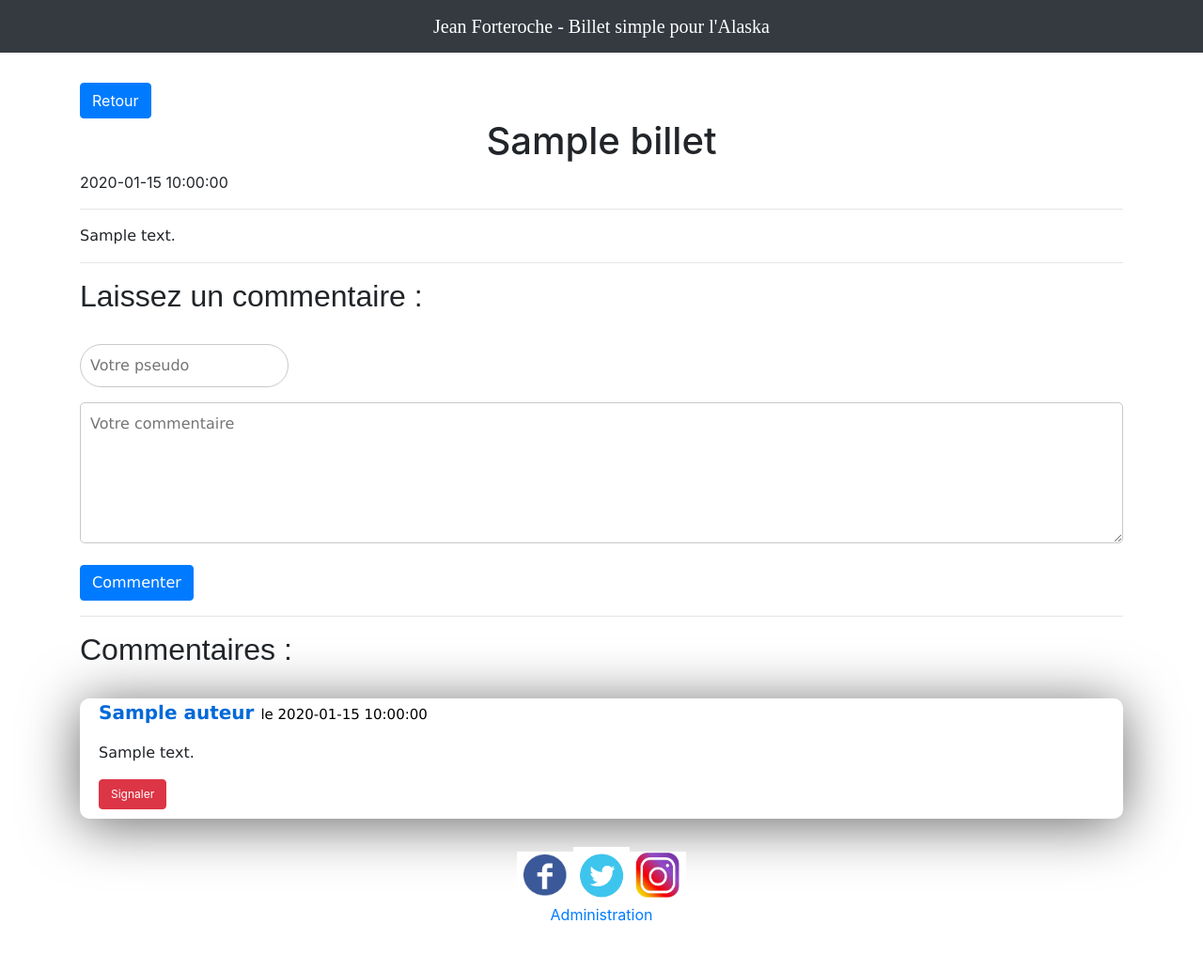
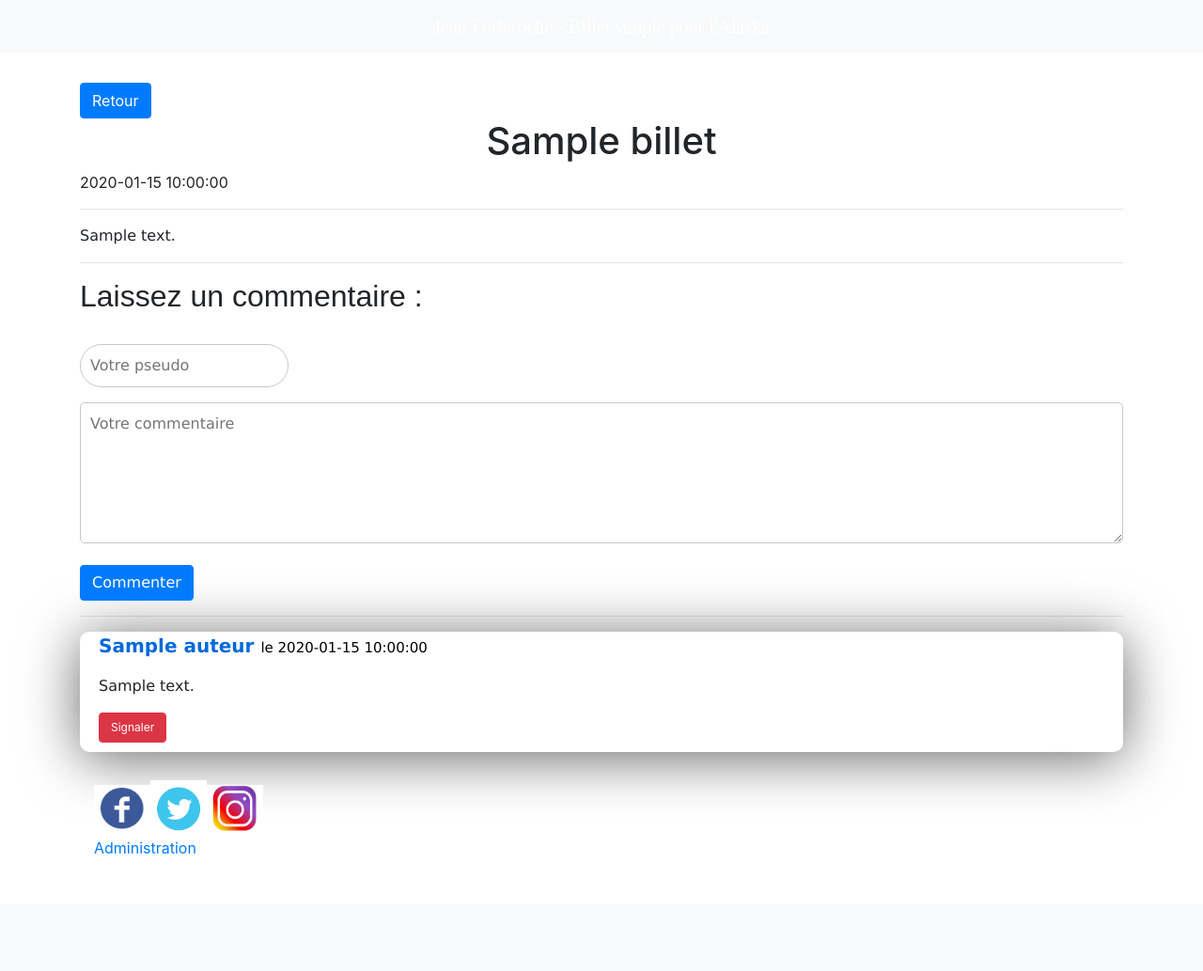
Before and after one commit to LYannick/BlogProjet4, a PHP site: template vue/vueBillet.php in a window 1280 px wide. Shown: the whole page at 94% size. After the commit the page ends 909 px from the top, so only its background shows below. Run offline with PHP 8.4, Linux system fonts and the light colour scheme; the template is opened without the code that fills it: most values are stand-ins (such as "Sample title", 1, 10 or a date in 2020).

Commit message:
legère modification

```diff
--- a/vue/gabarit.php
+++ b/vue/gabarit.php
@@ -10,24 +10,22 @@
   </head>
   <body>
     <header>
-      <nav id="navBar" class="navbar navbar-expand-md navbar-dark fixed-top bg-dark container-fluid">
+      <nav id="navBar" class="navbar navbar-expand-md navbar-dark fixed-top bg-light container-fluid">
         <a id="mainTitle" class="navbar-brand" href="http://projet4.alwaysdata.net">Jean Forteroche - Billet simple pour l'Alaska</a>
       </nav>
     </header>
 
-    <main role="main">
-      <div id = "contenu">
-        <?= $contenu ?>
-      </div>
-    </main>
+    <div id = "contenu">
+      <?= $contenu ?>
+    </div>
+
+    <footer class="container">
+      <p id="text_footer"><img src="img/fb_logo.jpg" height="50" width="60" alt="logo fb"/><img src="img/twitter_logo.png" height="60" width="60" alt="logo twitter"/><img src="img/insta_logo.jpg" height="50" width="60" alt="logo instagram"/></p>
+      <a href="admin/dashboard">Administration</a>
+    </footer>
 
     <script src="https://code.jquery.com/jquery-3.3.1.slim.min.js" integrity="sha384-q8i/X+965DzO0rT7abK41JStQIAqVgRVzpbzo5smXKp4YfRvH+8abtTE1Pi6jizo" crossorigin="anonymous"></script>
     <script src="https://cdnjs.cloudflare.com/ajax/libs/popper.js/1.14.7/umd/popper.min.js" integrity="sha384-UO2eT0CpHqdSJQ6hJty5KVphtPhzWj9WO1clHTMGa3JDZwrnQq4sF86dIHNDz0W1" crossorigin="anonymous"></script>
     <script src="https://stackpath.bootstrapcdn.com/bootstrap/4.3.1/js/bootstrap.min.js" integrity="sha384-JjSmVgyd0p3pXB1rRibZUAYoIIy6OrQ6VrjIEaFf/nJGzIxFDsf4x0xIM+B07jRM" crossorigin="anonymous"></script>
   </body>
-
-  <footer class="container" id="footer">
-    <p id="text_footer"><img src="img/fb_logo.jpg" height="50" width="60"/><img src="img/twitter_logo.png" height="60" width="60"/><img src="img/insta_logo.jpg" height="50" width="60"/></p>
-    <a href="admin/dashboard">Administration</a>
-  </footer>
 </html>
--- a/vue/vue.php
+++ b/vue/vue.php
@@ -6,7 +6,7 @@ class Vue{
     private $titre;
 
     public function __construct($action){
-        $this->fichier = "vue/vue" . $action . ".php";   // Création d'un chemin pour les vue
+        $this->fichier = "vue/vue" . $action . ".php";   // Détermination du nom du fichier vue à partir de l'action
     }
 
     public function generer($donnees){
--- a/vue/vueAccueil.php
+++ b/vue/vueAccueil.php
@@ -1,6 +1,6 @@
 <?php $this->titre = 'Jean-Forteroche'; ?>
 
-<main role="main">
+
   <div id="myCarousel" class="carousel slide container-fluid" data-ride="carousel">
     <ol class="carousel-indicators">
       <li data-target="#myCarousel" data-slide-to="0" class="active"></li>
@@ -52,13 +52,13 @@
 
       <div class="col-lg-4">
         <div class="card mb-4 shadow-sm">
-          <img src="img/alaska3.jpg" alt="Photo de l'Alaska" height="180">
+          <img src="img/alaska3.jpg" alt="Photo de l'Alaska" height="180" class="imgBillet">
           <div class="card-body">
             <h2><?= $billet['titre'] ?></h2>
             <p class="card-text"><?= substr($billet['contenu'],0,150) ?>...</p>
               <div class="d-flex justify-content-between align-items-center">
                 <div class="btn-group">
-                  <a href="<?= "index.php?action=billet&id=" . $billet['id'] ?>"><button type="button" class="btn btn-primary">Voir plus</button></a>
+                  <a class="btn btn-primary" href="<?= "index.php?action=billet&id=" . $billet['id'] ?>">Voir plus</a>
                 </div>
                 <small class="text-muted"><?= $billet['date'] ?></small>
               </div>
--- a/vue/vueBillet.php
+++ b/vue/vueBillet.php
@@ -19,16 +19,13 @@
         <p><input type="submit" value="Commenter" class="btn btn-primary"/></p>
     </form>
     <hr />
-    <header>
-        <h2>Commentaires :</h2><br/>
-    </header>
 
     <?php foreach ($commentaires as $commentaire): ?>
 
         <div id="cAround">
             <p id="cAuthor"><?= $commentaire['auteur'] ?> <span id="cDate">le <?=$commentaire['date']?></span></p>
             <p id="cContent"><?= $commentaire['contenu'] ?></p>
-            <a href="index.php?action=report&id=<?= $commentaire['id'] ?>"><button id="btnReport" type="button" class="btn btn-danger"
+            <a href="index.php?action=report&com=<?= $commentaire['id'] ?>&billet=<?= $billet['id'] ?>"><button id="btnReport" type="button" class="btn btn-danger"
             onclick="return(confirm('Voulez-vous vraiment signaler ce commentaire ?'));">Signaler</button></a>
         </div>
 
--- a/vue/vueErreur.php
+++ b/vue/vueErreur.php
@@ -1,5 +1,7 @@
 <?php $this->titre = "Jean Forteroche - Erreur !"; ?>
 
-<br/><a href="http://projet4.alwaysdata.net"><button type="button" class="btn btn-primary">Retour</button></a>
+<div class="container">
+    <br/><a href="http://projet4.alwaysdata.net"><button type="button" class="btn btn-primary">Retour</button></a>
 
-<p>Une erreur est survenue : <?= $msgErreur ?></p>
+    <p id="errorMsg">Une erreur est survenue : <?= $msgErreur ?></p>
+</div>
```
